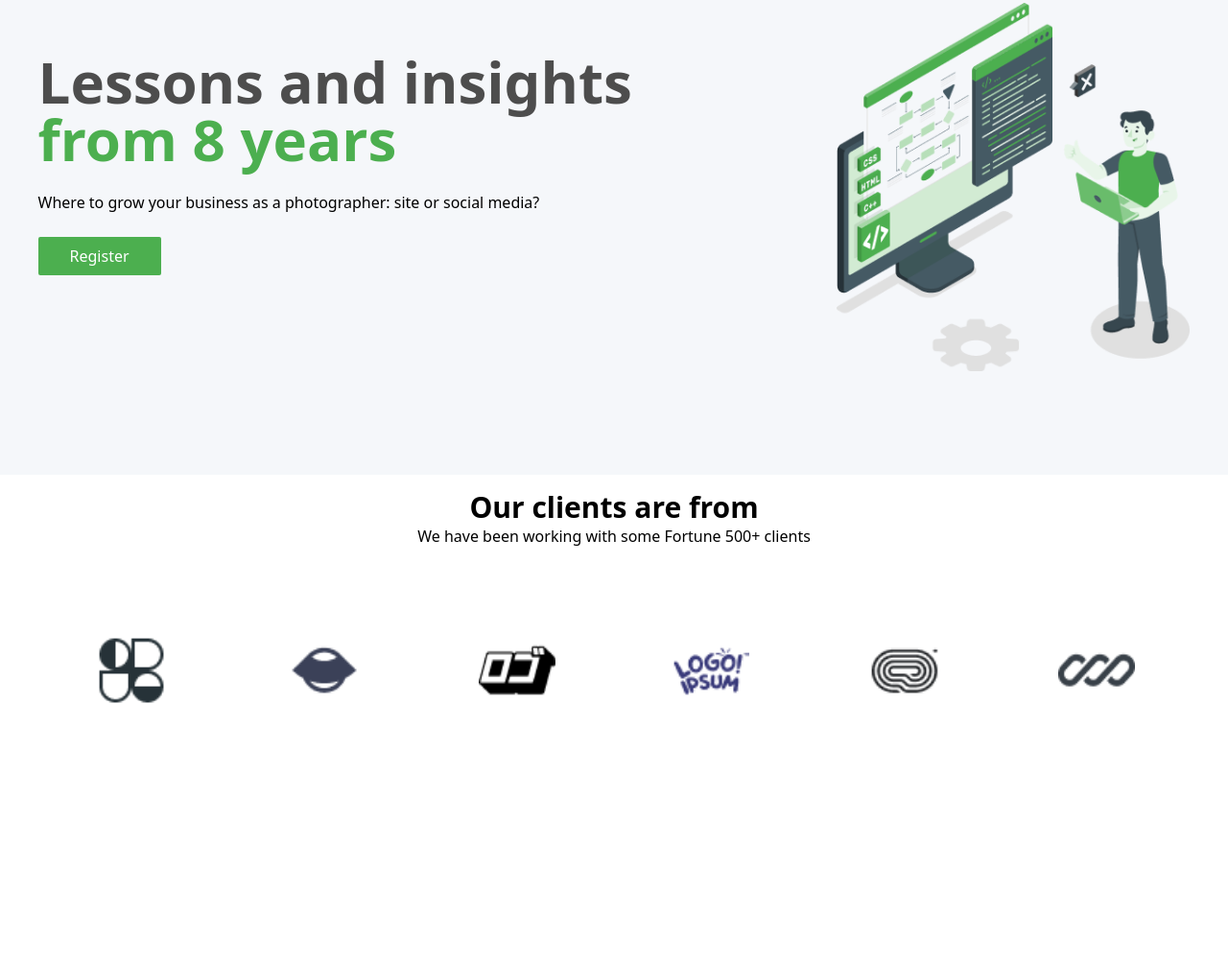
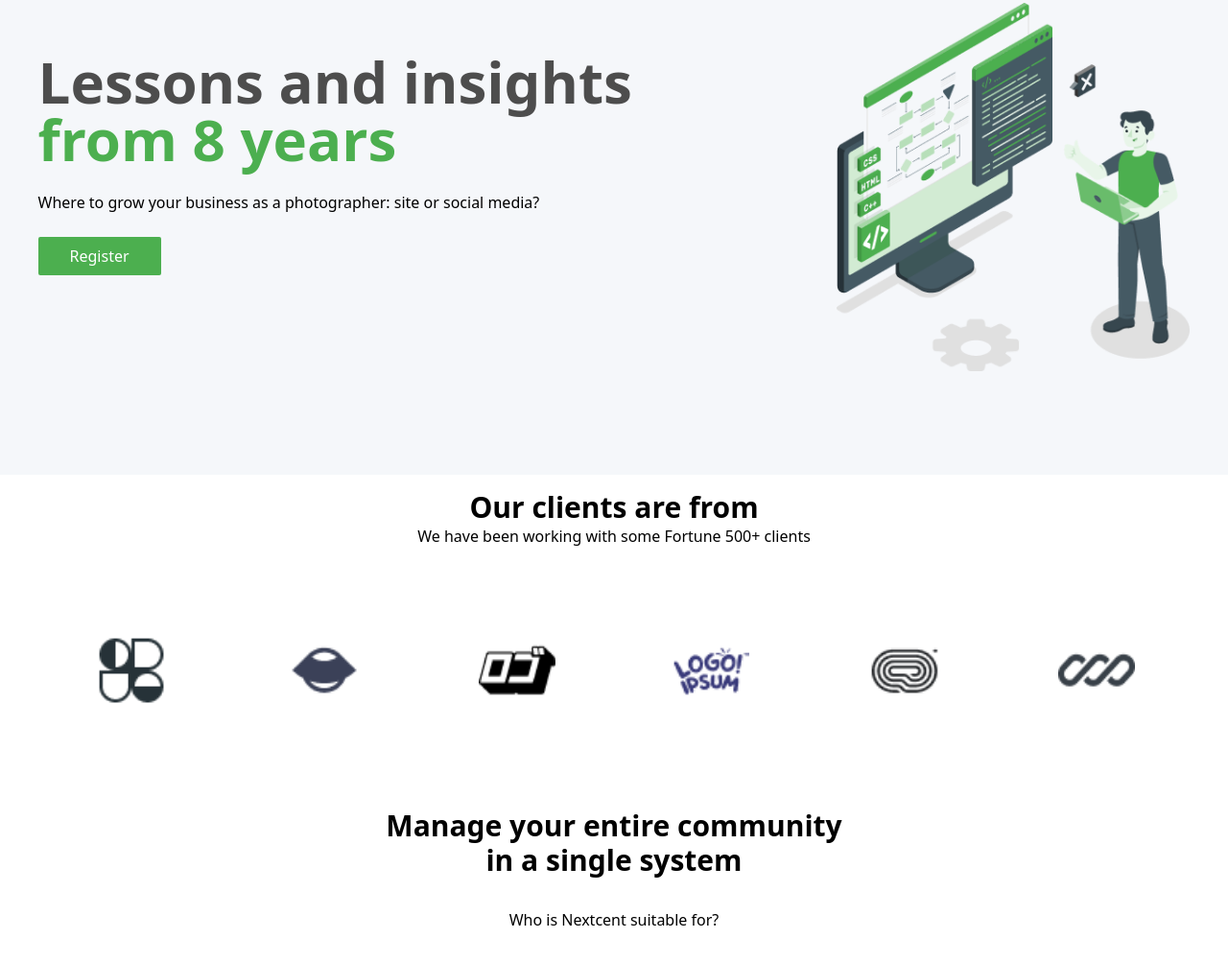
Before and after one commit to Anzi15/Nexcent, a website: page index.html in a window 1280 px wide. Shown: the part 201-1204 px from the top of the page at 96% size. Before the commit the page ends 1028 px from the top, so only its background shows below. Drawn offline with Linux system fonts and the light colour scheme.

Commit message:
section community under developement

```diff
--- a/index.html
+++ b/index.html
@@ -85,8 +85,11 @@
 
     <!-- our clients section -->
     <section class="clients">
+        <!-- heading and subheading -->
         <h1 class="text-center text-3xl mt-4 font-semibold" data-observerable_elem>Our clients are from</h1>
         <p class="text-center" data-observerable_elem>We have been working with some Fortune 500+ clients</p>
+
+        <!-- clients logo -->
         <div class="client-logos-con flex w-full justify-evenly mt-16 mb-16 flex-wrap">
             <img class="p-6 min-w-32 opacity-0 transition-all duration-1000" src="src/assets/brand logos/Logo-1.png" data-observerable_elem alt="logo-1">
 
@@ -103,6 +106,13 @@
         </div>
     </section>
 
+    <!-- community section -->
+    <section class="community grid justify-center mt-14" >
+        <!-- heading and subheading -->
+        <h1 class="text-center text-3xl mt-4 font-semibold max-w-[30rem]">Manage your entire community in a single system</h1>
+        <p class="text-center mt-8 mb-8">Who is Nextcent suitable for?
+        </p>
+    </section>
 
 </body>
 </html>
```
Also changed, not shown: src/css/output.css.
